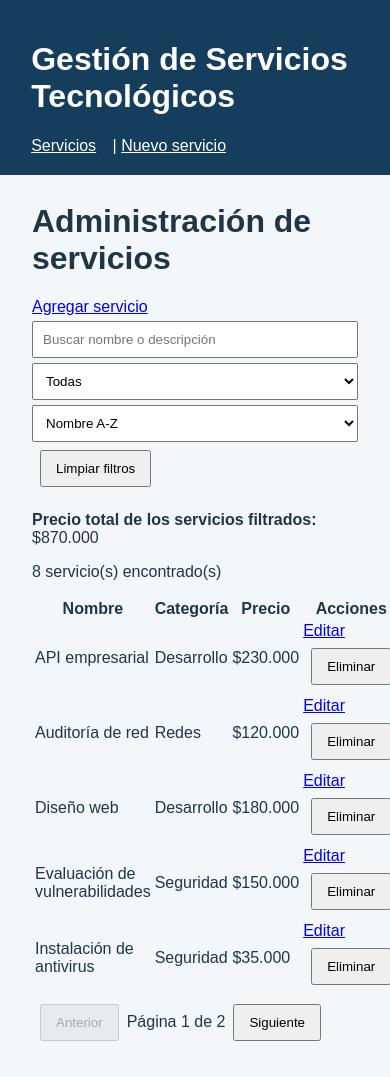
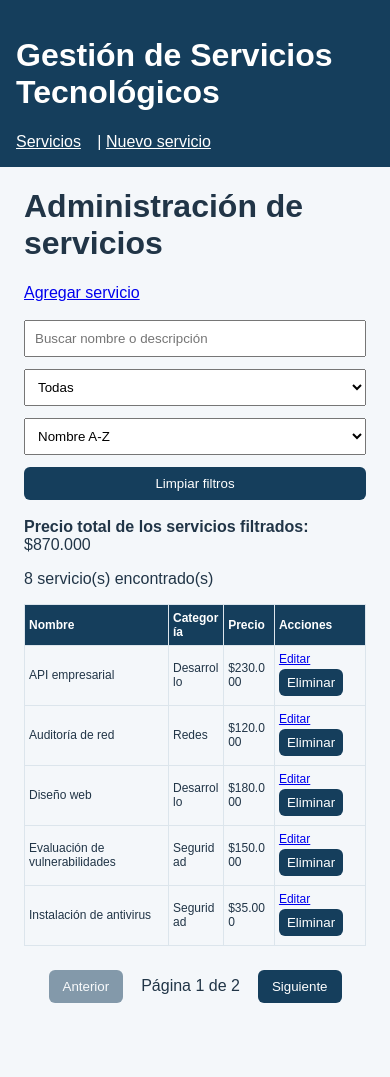
Before and after one commit to manupunkk/Ingenieria-Web, a Vue app: page /servicios in a window 390 px wide. After the commit the page ends 1027 px from the top, so only its background shows below. Built offline with nearby package versions, Linux system fonts and the light colour scheme; data requests are answered from the project's data file.

Commit message:
Actividad 14 - mejoras de diseño responsivo

```diff
--- a/src/style.css
+++ b/src/style.css
@@ -8,3 +8,115 @@ label { display: block; margin: 12px 0; }
 input, select, textarea { display: block; width: 100%; max-width: 550px;
   box-sizing: border-box; padding: 9px; margin-top: 5px; }
 button { margin: 8px; padding: 9px 14px; cursor: pointer; }
+
+/* Actividad 14 - Personalización visual */
+button {
+  background: #153e5c;
+  color: white;
+  border: none;
+  border-radius: 6px;
+}
+
+button:hover:not(:disabled) {
+  background: #245f87;
+}
+
+button:disabled {
+  opacity: 0.5;
+  cursor: not-allowed;
+}
+
+/* Filtros */
+.filtros {
+  display: flex;
+  flex-wrap: wrap;
+  align-items: end;
+  gap: 12px;
+  margin: 18px 0;
+}
+
+.filtros input,
+.filtros select {
+  flex: 1 1 180px;
+  width: auto;
+  min-width: 0;
+  margin: 0;
+}
+
+.filtros button {
+  margin: 0;
+}
+
+/* Tabla de servicios */
+table {
+  width: 100%;
+  border-collapse: collapse;
+  margin-top: 16px;
+}
+
+th, td {
+  padding: 12px;
+  border: 1px solid #dce5ec;
+  text-align: left;
+}
+
+th {
+  background: #153e5c;
+  color: white;
+}
+
+tr:nth-child(even) {
+  background: #f4f7fa;
+}
+
+/* Paginación */
+.paginacion {
+  display: flex;
+  align-items: center;
+  gap: 10px;
+  margin-top: 16px;
+}
+
+/* Adaptación para celulares */
+@media (max-width: 650px) {
+  header {
+    padding: 16px;
+  }
+
+  main {
+    margin: 16px auto;
+    padding: 0 12px;
+  }
+
+  .filtros {
+    flex-direction: column;
+    align-items: stretch;
+  }
+
+  .filtros input,
+  .filtros select,
+  .filtros button {
+    width: 100%;
+    max-width: none;
+    flex: none;
+  }
+
+  table {
+    font-size: 12px;
+  }
+
+  th, td {
+    padding: 6px 4px;
+    overflow-wrap: anywhere;
+  }
+
+  td button {
+    margin: 3px 0;
+    padding: 6px 8px;
+  }
+
+  .paginacion {
+    flex-wrap: wrap;
+    justify-content: center;
+  }
+}
```
